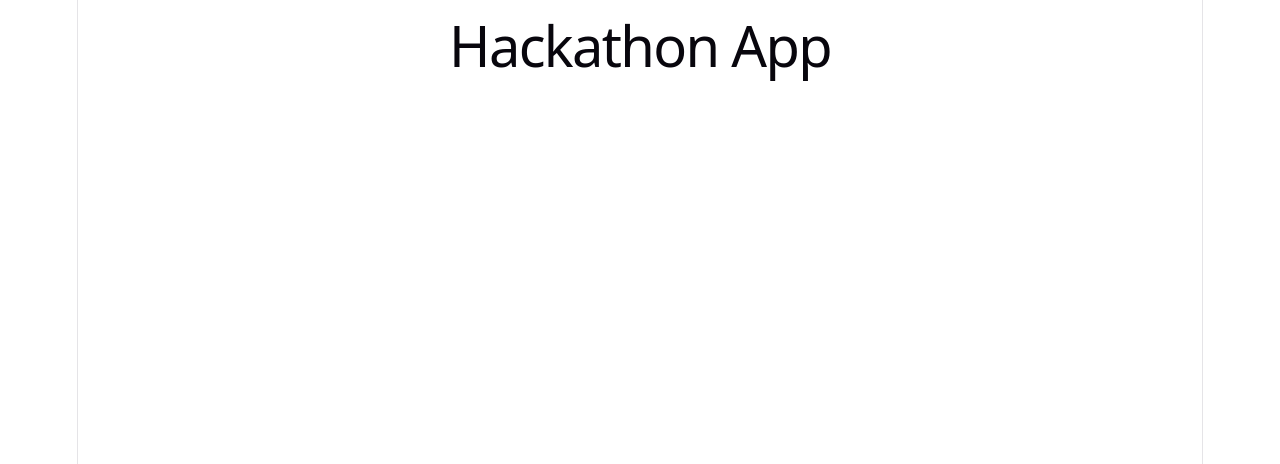
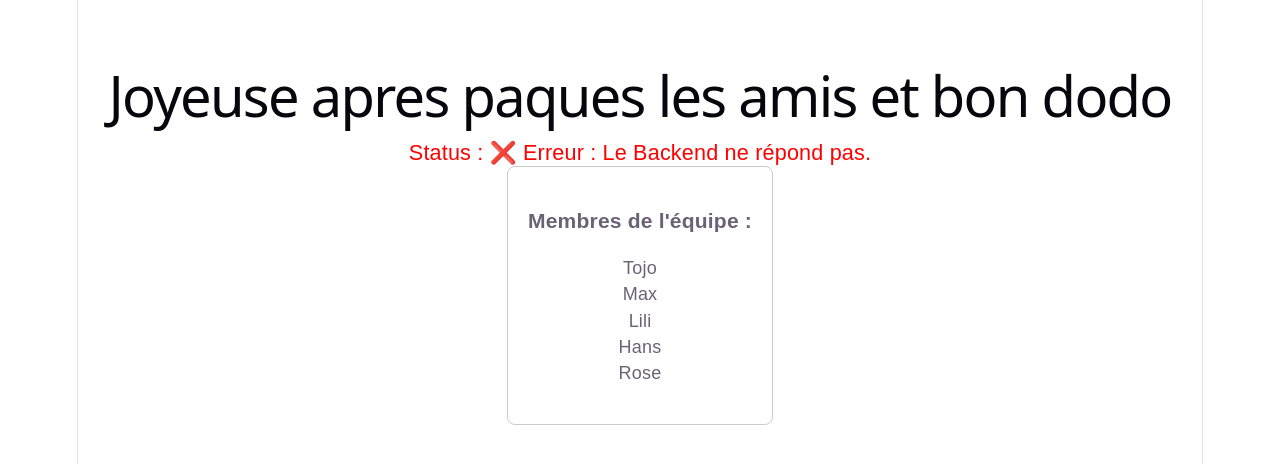
Before and after one commit to tojomayose-dot/hack-test, a React app in the folder frontend/: page / in a window 1280 px wide. Shown: the top 464 px of the page. Built offline with nearby package versions, Linux system fonts and the light colour scheme; no server answers; the HTML template or start-up script is replaced by a standard one.

Commit message:
FEAT: Welcome interface + Communication Front-Back OK

```diff
--- a/frontend/src/App.jsx
+++ b/frontend/src/App.jsx
@@ -1,13 +1,40 @@
-import { useEffect } from "react";
+import { useEffect, useState } from 'react'
+import axios from 'axios'
 
 function App() {
+  const [message, setMessage] = useState("Connexion au serveur...")
+
   useEffect(() => {
-    fetch("http://localhost:5000")
-      .then(res => res.text())
-      .then(data => console.log(data));
-  }, []);
+    // On teste la communication avec le backend
+    axios.get('http://localhost:5000/api/items')
+      .then(res => {
+        setMessage("✅ Connexion au Backend réussie !")
+        console.log("Données reçues :", res.data)
+      })
+      .catch(err => {
+        setMessage("❌ Erreur : Le Backend ne répond pas.")
+        console.error(err)
+      })
+  }, [])
 
-  return <h1>Hackathon App</h1>;
+  return (
+    <div style={{ textAlign: 'center', marginTop: '50px', fontFamily: 'sans-serif' }}>
+      <h1> Joyeuse apres paques les amis et bon dodo</h1>
+      <p style={{ fontSize: '1.2rem', color: message.includes('✅') ? 'green' : 'red' }}>
+        Status : {message}
+      </p>
+      <div style={{ padding: '20px', border: '1px solid #ccc', borderRadius: '8px', display: 'inline-block' }}>
+        <h3>Membres de l'équipe :</h3>
+        <ul style={{ listStyle: 'none', padding: 0 }}>
+          <li> Tojo </li>
+          <li> Max </li>
+          <li> Lili </li>
+          <li> Hans </li>
+          <li> Rose</li>
+        </ul>
+      </div>
+    </div>
+  )
 }
 
-export default App;
+export default App
```
